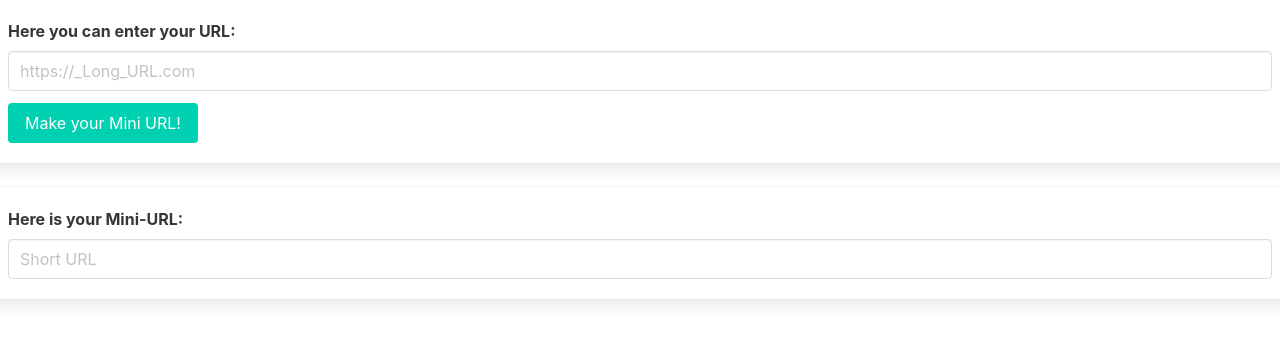
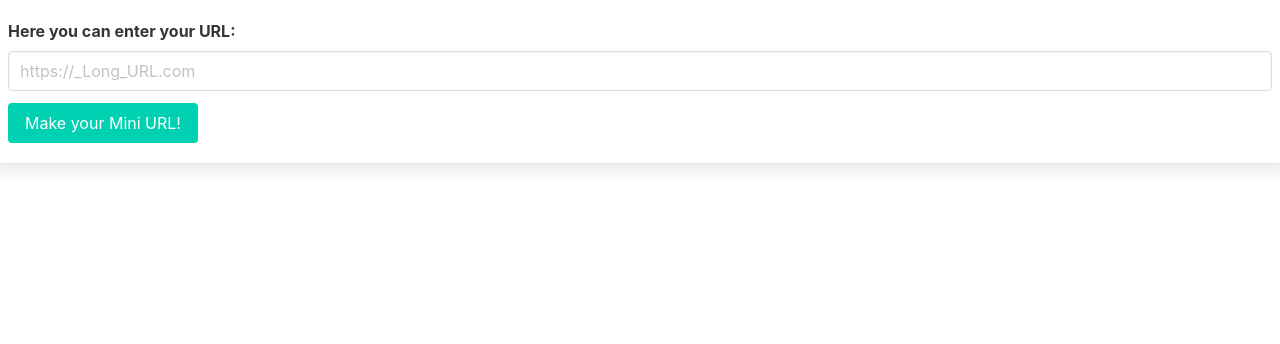
Before and after one commit to skyy-franzi/miniURL, a Flask app: page / in a window 1280 px wide. Shown: the part 121-465 px from the top of the page. Run offline with Flask 2, Linux system fonts and the light colour scheme.

Commit message:
URL Shortener

```diff
--- a/main.py
+++ b/main.py
@@ -1,4 +1,4 @@
-from flask import Flask, render_template, request
+from flask import Flask, render_template, request, redirect, url_for
 from src.database import Database
 import secrets
 
@@ -9,12 +9,28 @@ db = Database("miniurl.db")
 @app.route('/', methods=['POST', 'GET'])
 def index():
     if request.method == "POST":
-        get_url = request.form["miniurl"]
-        short_url = secrets.token_urlsafe(4)
-        db.insert_url(get_url, short_url)
-        # check if url already exists
-        # return short url if found
-        return get_url
+        long_url = request.form["miniurl"]
+        short_url_id = generate_unique_url_id()
+        db.insert_url(long_url, short_url_id)
+
+        return render_template('minishort.html', short_url_display=f"{short_url_id}", title="Minimal URL")
     else:
+        #new_url = Url(long_url, short_url_id)
         #create short url if not found
         return render_template('index.html', title='Minimal Url')
+
+# 127.0.0.1:5000/u/l8w9sA
+@app.route('/<url_id>', methods=['GET'])
+def redirect_url(url_id):
+    long_url = db.get_long_url(url_id)
+    return redirect(long_url[0])
+
+def generate_unique_url_id():
+    url_id = secrets.token_urlsafe(4)
+    if db.url_id_exists(url_id):
+        return generate_unique_url_id()
+    else:
+        return url_id
+
+if __name__ == "__main__":
+    app.run()
--- a/templates/base.html
+++ b/templates/base.html
@@ -9,7 +9,12 @@
     <title>{% block title %}{% endblock %}</title>
 </head>
 <body>
+    <div class="columns is-centered hero">
+        <div class="column is-half hero-body">
+            <h1 class="title">{{ title }}</h1>
+        </div>
         {% block content%}
         {% endblock %}
+    </div>
 </body>
 </html>
--- a/templates/index.html
+++ b/templates/index.html
@@ -1,14 +1,6 @@
 {% extends "base.html" %}
 
-{% block title %}
-{{ title }}
-{% endblock %}
-
 {% block content %}
-<div class="columns is-centered hero">
-    <div class="column is-half hero-body">
-        <h1 class="title">{{ title }}</h1>
-    </div>
     <form class="box" action="#" method="POST">
         <div class="field">
             <label class="label" for="url">Here you can enter your URL:</label>
@@ -26,14 +18,4 @@
 
         <button class="button is-primary" type="submit">Make your Mini URL!</button>
     </form>
-
-    <form class="box">
-        <div class="field">
-            <label class="label">Here is your Mini-URL:</label>
-            <div class="control">
-            <input class="input" type="text" placeholder="Short URL">
-            </div>
-        </div>
-    </form>
-</div>
 {% endblock %}
```
Also changed, not shown: src/database.py (+17 -0 lines), templates/minishort.html (added, +10 -0 lines), miniurl.db.
